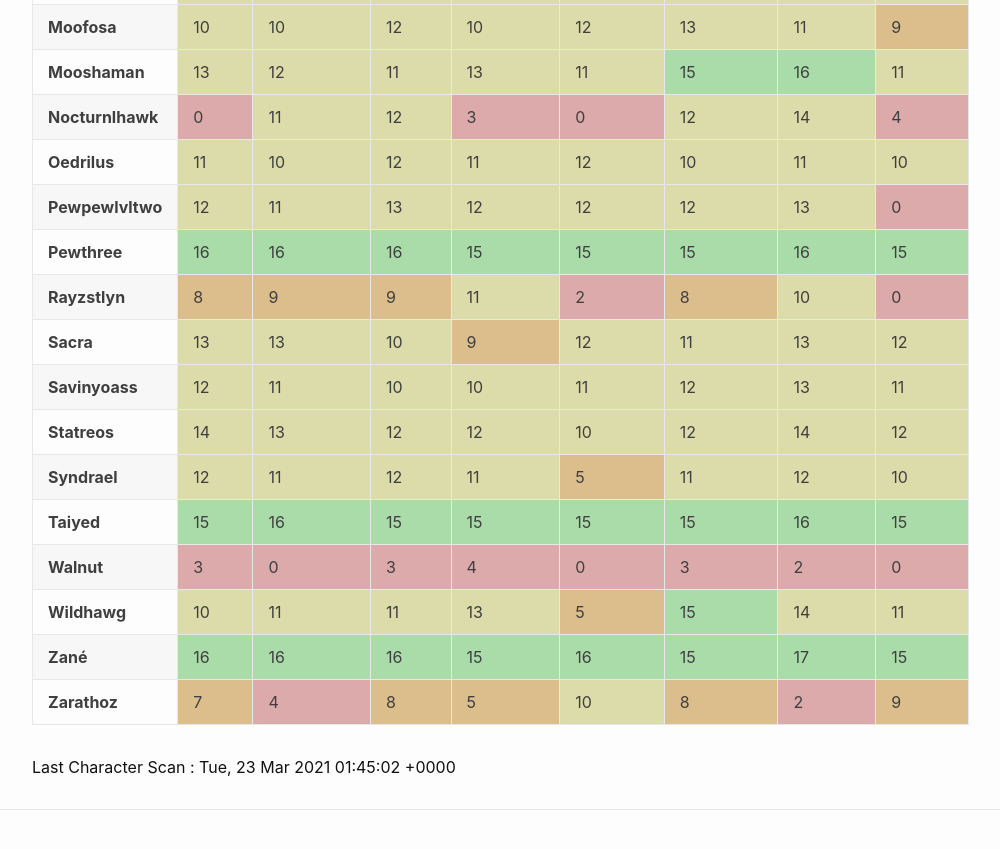
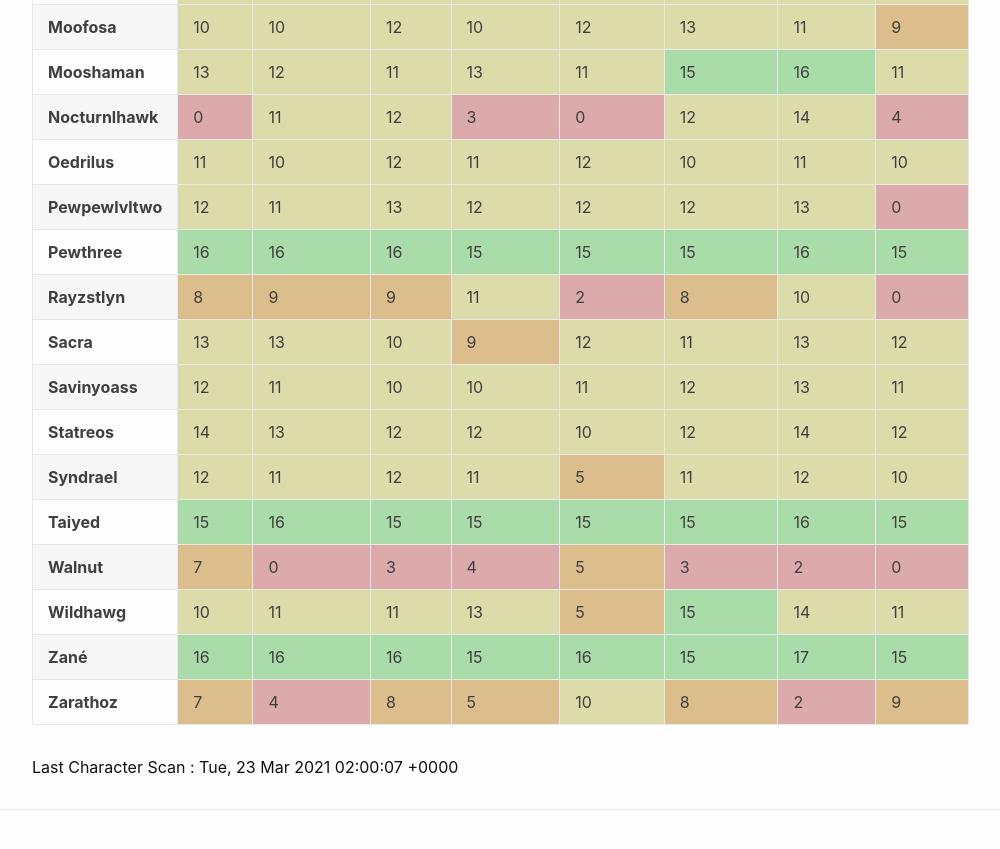
Before and after one commit to eldertribunal/keystonetracker, a Jekyll site: the page built from characters.md, in a window 1280 px wide and 900 px high, scrolled down 1174 px. Shown: the top 849 px of the window, without its empty margins (126-1126 px from the left). Built offline with Jekyll 4.4.1, drawn with Linux system fonts in a browser that asks for light colours.

Commit message:
auto scan Tue Mar 23 02:00:49 UTC 2021

```diff
--- a/_data/characters.json
+++ b/_data/characters.json
@@ -194,7 +194,7 @@
       },
       {
         "name": "De Other Side",
-        "level": 3,
+        "level": 7,
         "id": 377
       },
       {
@@ -209,7 +209,7 @@
       },
       {
         "name": "Sanguine Depths",
-        "level": 0,
+        "level": 5,
         "id": 380
       },
       {
--- a/_data/scanned.json
+++ b/_data/scanned.json
@@ -1,3 +1,3 @@
 {
-  "timestamp": 1616463902
+  "timestamp": 1616464807
 }
```
